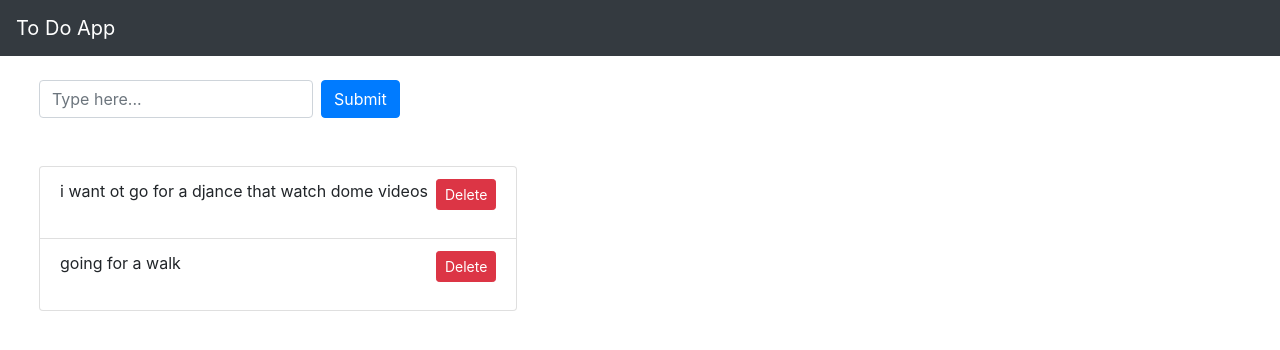
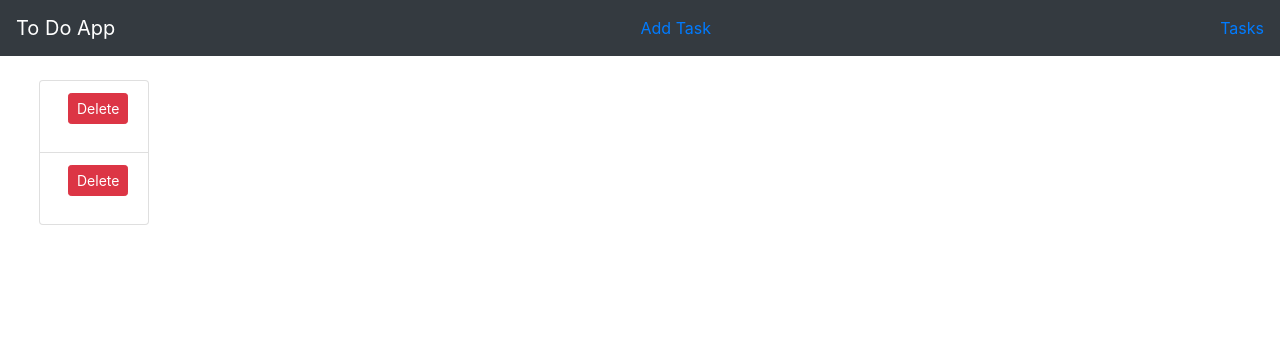
Before and after one commit to iamhritik/Todo-App, a Django app: page / in a window 1280 px wide. Shown: the top 350 px of the page. Run offline with Django 3.2, Linux system fonts and the light colour scheme; data comes from the database, SQL or seed files in the repository; some libraries are stand-ins or nearby versions.

Commit message:
add something from the first branch.

```diff
--- a/main/models.py
+++ b/main/models.py
@@ -3,5 +3,6 @@
 # Create your models here.
 
 class todo(models.Model):
-  text=models.CharField(max_length=200)
+  task_h=models.CharField(max_length=200)
+  task_d = models.CharField(max_length=400)
   added_date=models.DateTimeField()
--- a/main/templates/base.html
+++ b/main/templates/base.html
@@ -3,12 +3,13 @@
     <title>ToDo App</title>
     <link rel="stylesheet" href="https://stackpath.bootstrapcdn.com/bootstrap/4.5.0/css/bootstrap.min.css" integrity="sha384-9aIt2nRpC12Uk9gS9baDl411NQApFmC26EwAOH8WgZl5MYYxFfc+NcPb1dKGj7Sk" crossorigin="anonymous">
     <style>
-      {% block css %}{% endblock%}
     </style>
   </head>
   <body>
     <nav class="navbar navbar-dark bg-dark">
       <a class="navbar-brand" href="#">To Do App</a>
+      <a class="navbar-item" href="{% url 'add_task' %}">Add Task</a>
+      <a class="navbar-item" href="{% url 'home' %}">Tasks</a>
     </nav>
     <div class="container-fluid">
     {% block content%}{% endblock %}
--- a/main/templates/index.html
+++ b/main/templates/index.html
@@ -2,16 +2,9 @@
 {% load static %}
 {% block content%}
 <div class="row mt-4 ml-4">
-  <form action="add_task" method="post" class="form-inline">
-    <input type="text" name="content" class="form-control mb-2 mr-sm-2"  placeholder="Type here...">
-
-    <button type="submit" class="btn btn-primary mb-2">Submit</button>
-  </form>
-</div>
-<div class="row mt-4 ml-4">
   <ul class="list-group">
     {% for task in tasks %}
-    <li class="list-group-item">{{ task.text }}
+    <li class="list-group-item">{{ task.task_h }}
     <div class="float-right">
     <form action="del_task/{{task.id}}/" method="post" class="form-inline">
     <button type="submit" class="btn btn-sm btn-danger ml-2">Delete</button>
--- a/main/urls.py
+++ b/main/urls.py
@@ -5,7 +5,7 @@
 
 urlpatterns=[
 		path('',views.home, name='home'),
-    path('add_task', views.add_task),
+    path('add_task', views.add_task, name="add_task"),
     path('del_task/<int:num>/', views.del_task),
 
 	]
--- a/main/views.py
+++ b/main/views.py
@@ -1,7 +1,7 @@
 from django.shortcuts import render
 from django.utils import timezone
 from main.models import todo
-from django.http import HttpResponseRedirect
+from django.http import HttpResponseRedirect, HttpResponse
 from django.views.decorators.csrf import csrf_exempt
 
 # Create your views here.
@@ -11,11 +11,14 @@
 
 @csrf_exempt
 def add_task(request):
-  content = request.POST["content"]
-  content_add_time = timezone.now()
-  todo.objects.create(text=content,added_date=content_add_time)
-  print(todo.objects.all().count())
-  return HttpResponseRedirect('/')
+  if request.method == "POST":
+    task_h = request.POST["task_h"]
+    task_d = request.POST["task_d"]
+    content_add_time = timezone.now()
+    if todo.objects.create(task_h=task_h,task_d=task_d,added_date=content_add_time):
+      return HttpResponseRedirect('add_task'),HttpResponse("Task added")
+  else:
+    return render(request, "add.html")
 
 @csrf_exempt
 def del_task(request, num):
```
Also changed, not shown: main/templates/add.html (added, +16 -0 lines), main/migrations/0001_initial.py (deleted).
